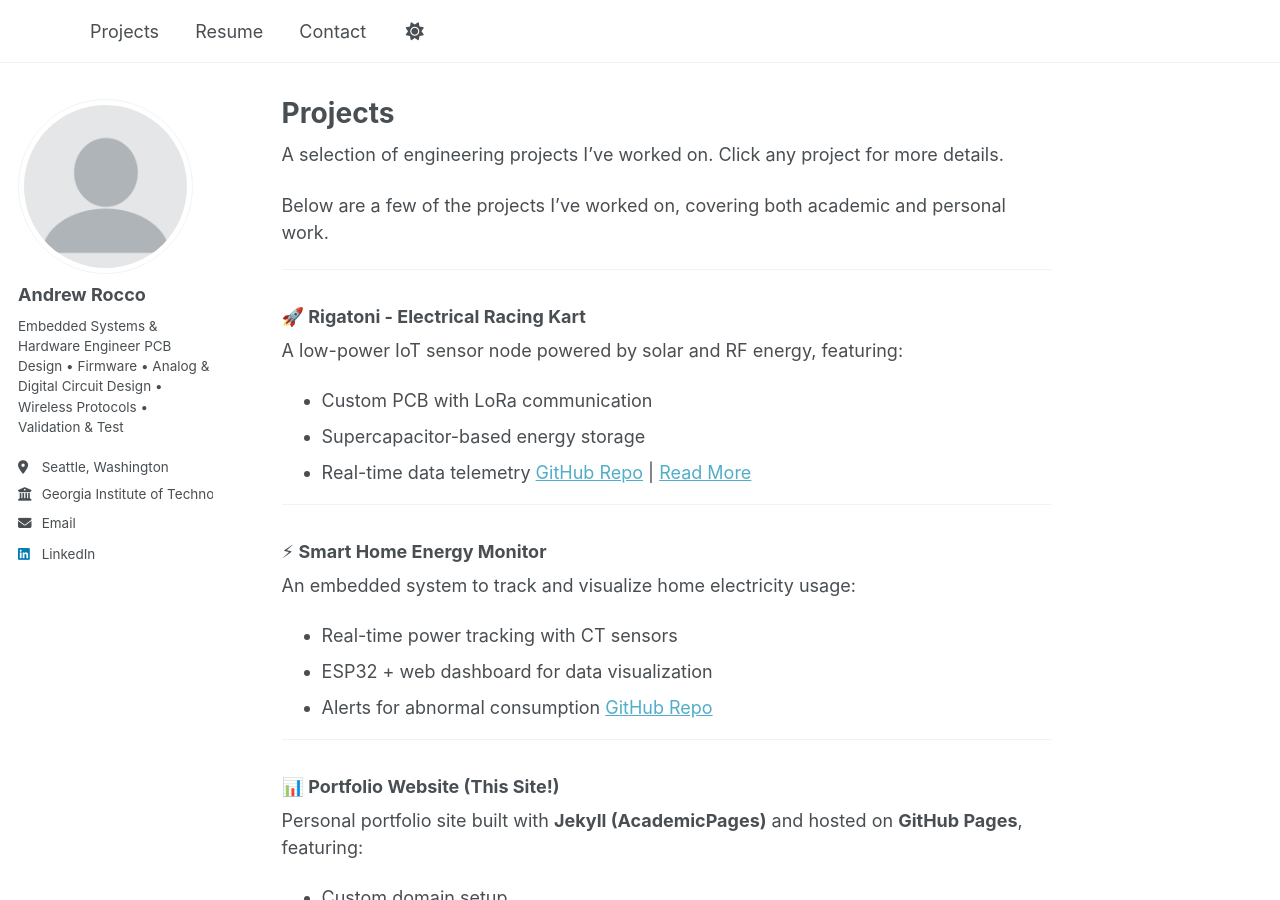
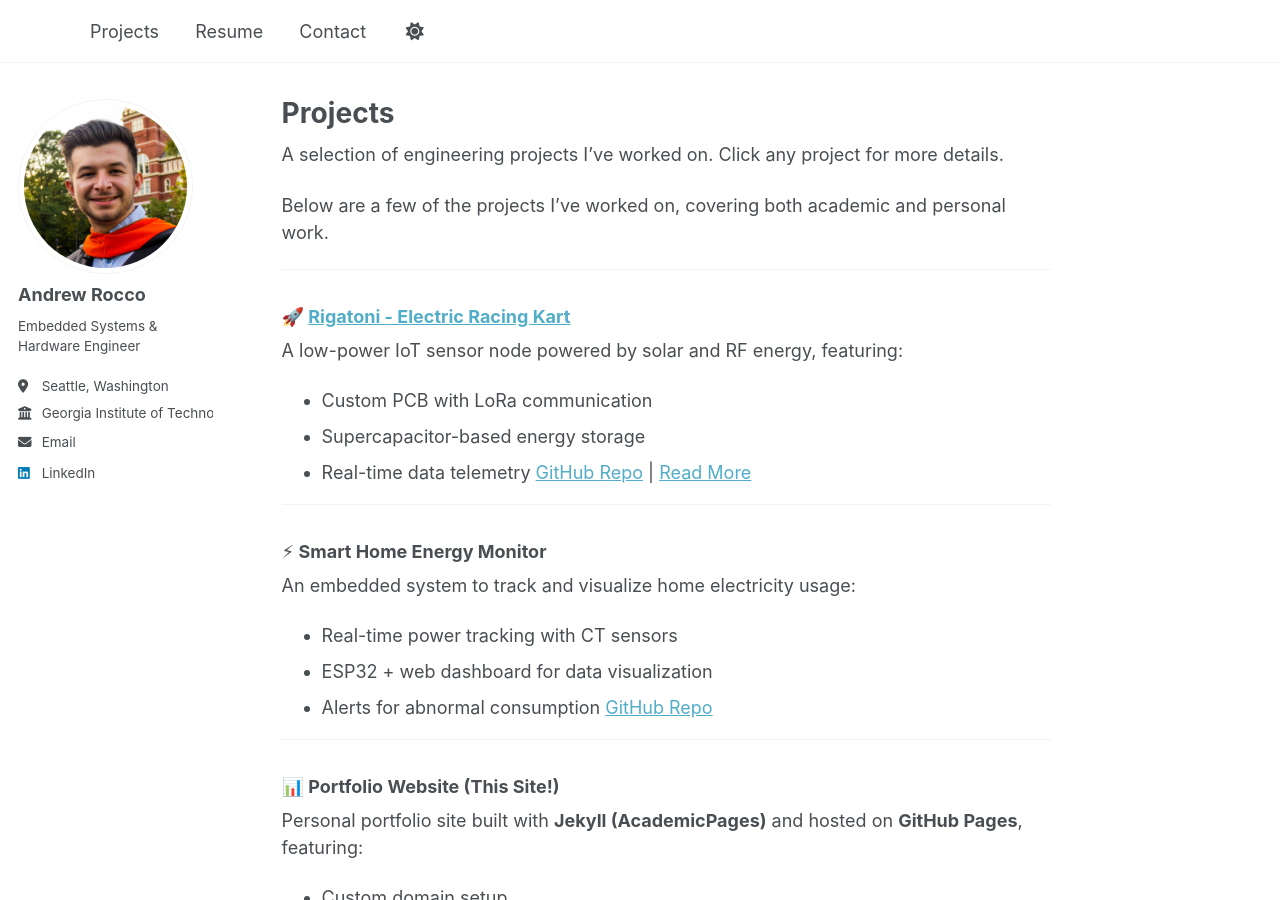
Before and after one commit to andrewlrocco/personal-portfolio, a Jekyll site: the page built from _pages/projects.md, in a window 1280 px wide and 900 px high. Built offline with Jekyll 4.4.1, drawn with Linux system fonts in a browser that asks for light colours.

Commit message:
Add profile photo and fix project links

```diff
--- a/_config.yml
+++ b/_config.yml
@@ -22,9 +22,9 @@ repository               : "andrewlrocco/personal-portfolio"
 #               Additional customization can be done by editing /_includes/author-profile.html
 author:
   # Biographic information
-  avatar           : "profile.png"
+  avatar           : "bio-photo.jpg"
   name             : "Andrew Rocco"
-  bio              : "Embedded Systems & Hardware Engineer\nPCB Design • Firmware • Analog & Digital Circuit Design • Wireless Protocols • Validation & Test"
+  bio              : "Embedded Systems & Hardware Engineer" #PCB Design • Firmware • Analog & Digital Circuit Design • Wireless Protocols • Validation & Test
   location         : "Seattle, Washington"
   employer         : "Georgia Institute of Technology"
   uri              : # URL
--- a/_pages/projects.md
+++ b/_pages/projects.md
@@ -11,7 +11,7 @@ Below are a few of the projects I've worked on, covering both academic and perso
 
 ---
 
-### 🚀 Rigatoni - Electrical Racing Kart
+### 🚀 [Rigatoni - Electric Racing Kart](/projects/ev_kart/)
 A low-power IoT sensor node powered by solar and RF energy, featuring:
 - Custom PCB with LoRa communication
 - Supercapacitor-based energy storage
```
Also changed, not shown: _projects/ev-kart.md (+1 -1 lines), images/bio-photo.jpg.
